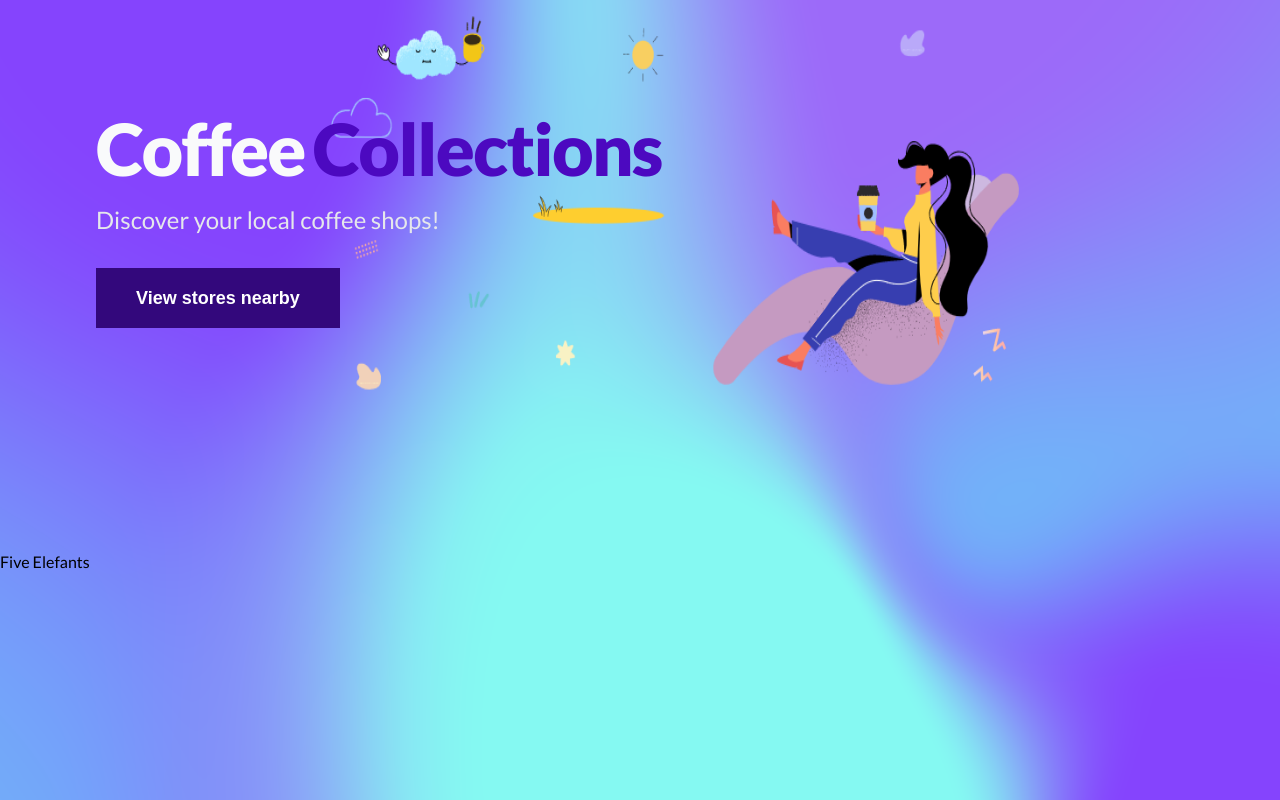
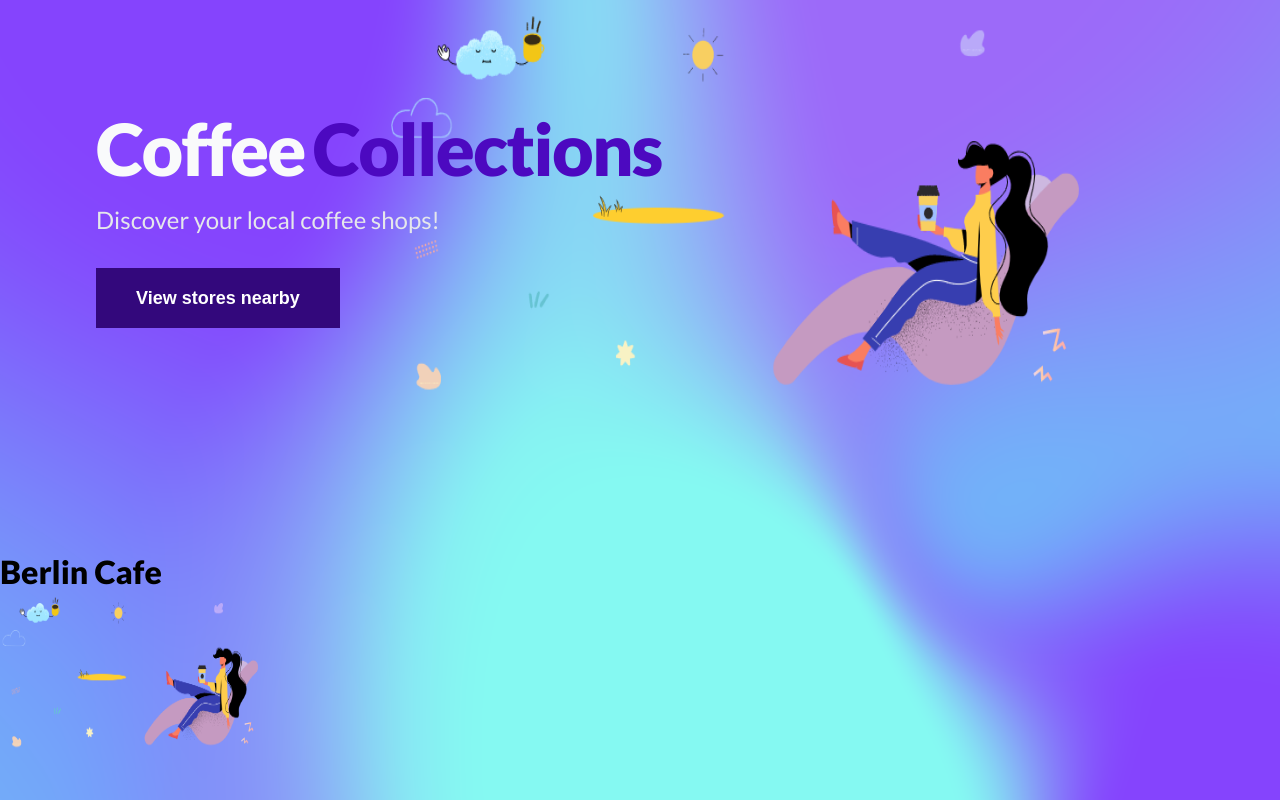
Before and after one commit to carlosmertens/coffee-stores, a Next.js app: page / in a window 1280 px wide. Built offline with nearby package versions, Linux system fonts and the light colour scheme.

Commit message:
feat: create Card component

```diff
--- /dev/null
+++ b/components/Card.js
@@ -0,0 +1,14 @@
+import styles from '../styles/Card.module.css';
+import Image from 'next/image';
+import Link from 'next/link';
+
+export const Card = ({ href, name, imgUrl }) => {
+  return (
+    <Link href={href}>
+      <div>
+        <h1>{name}</h1>
+        <Image src={imgUrl} alt='Coffe Shop image' width={260} height={160} />
+      </div>
+    </Link>
+  );
+};
--- a/pages/coffee-store/[id].js
+++ b/pages/coffee-store/[id].js
@@ -13,7 +13,7 @@ export default function CoffeeStore() {
           content='My favorite coffee shop in the area'
         />
       </Head>
-      <h1>Five Elephants</h1>
+      <h1>{router.query.id}</h1>
       <p>ID: {router.query.id}</p>
       <p>My favorite place in Berlin</p>
       <Link href='/'>Back to home</Link>
--- a/pages/index.tsx
+++ b/pages/index.tsx
@@ -1,8 +1,8 @@
 import styles from '../styles/home.module.css';
 import Head from 'next/head';
-import Link from 'next/link';
+import Image from 'next/image';
 import { Banner } from '../components/Banner';
-import Image from 'next/image';
+import { Card } from '../components/Card';
 
 export default function home() {
   const handleOnClick = () => {
@@ -30,7 +30,11 @@ export default function home() {
         </div>
       </section>
       <div>
-        <Link href='/coffee-store/5elph464'>Five Elefants</Link>
+        <Card
+          href='/coffee-store/berlin-cafe'
+          name='Berlin Cafe'
+          imgUrl='/static/hero-image.png'
+        />
       </div>
     </>
   );
--- a/styles/Home.module.css
+++ b/styles/Home.module.css
@@ -17,6 +17,7 @@
 .heroImage {
   position: absolute;
   top: 0px;
+  left: 30%;
   z-index: 1;
 }
 
```
Also changed, not shown: styles/Card.module.css (added).
